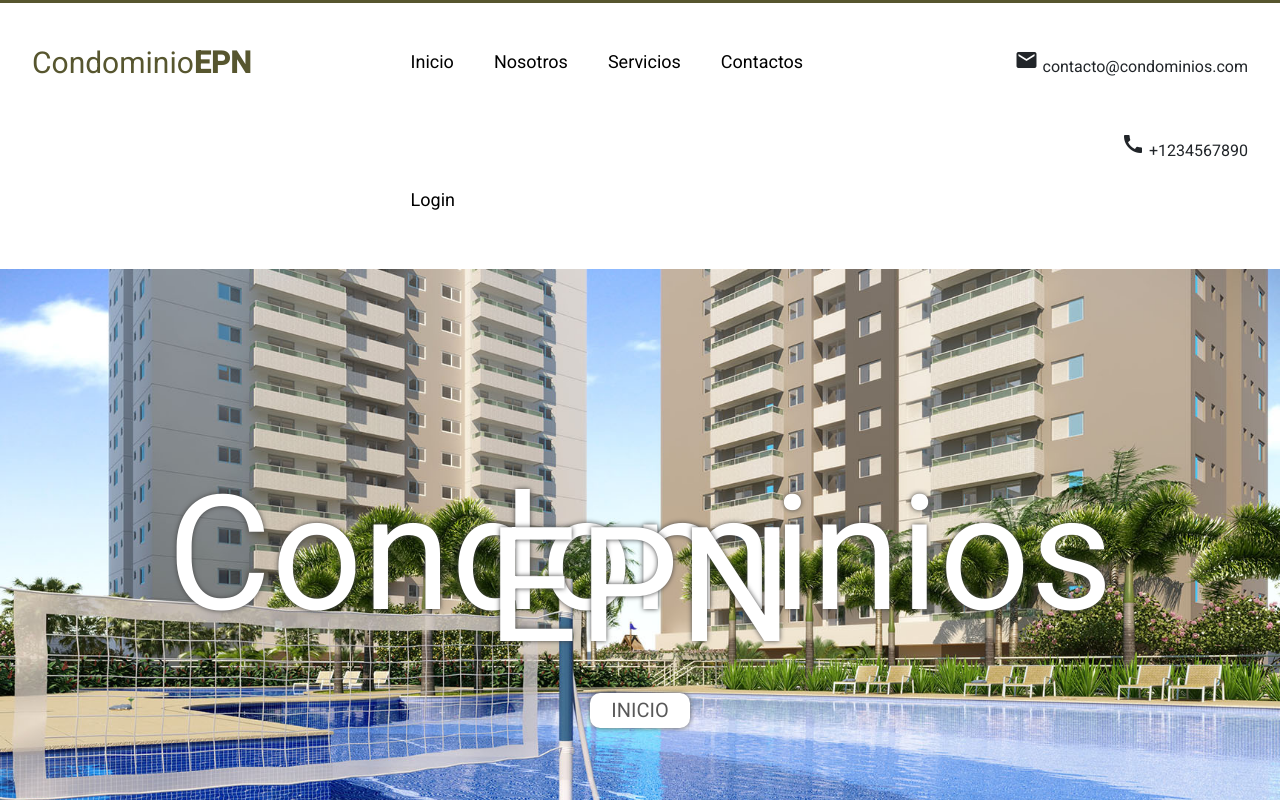
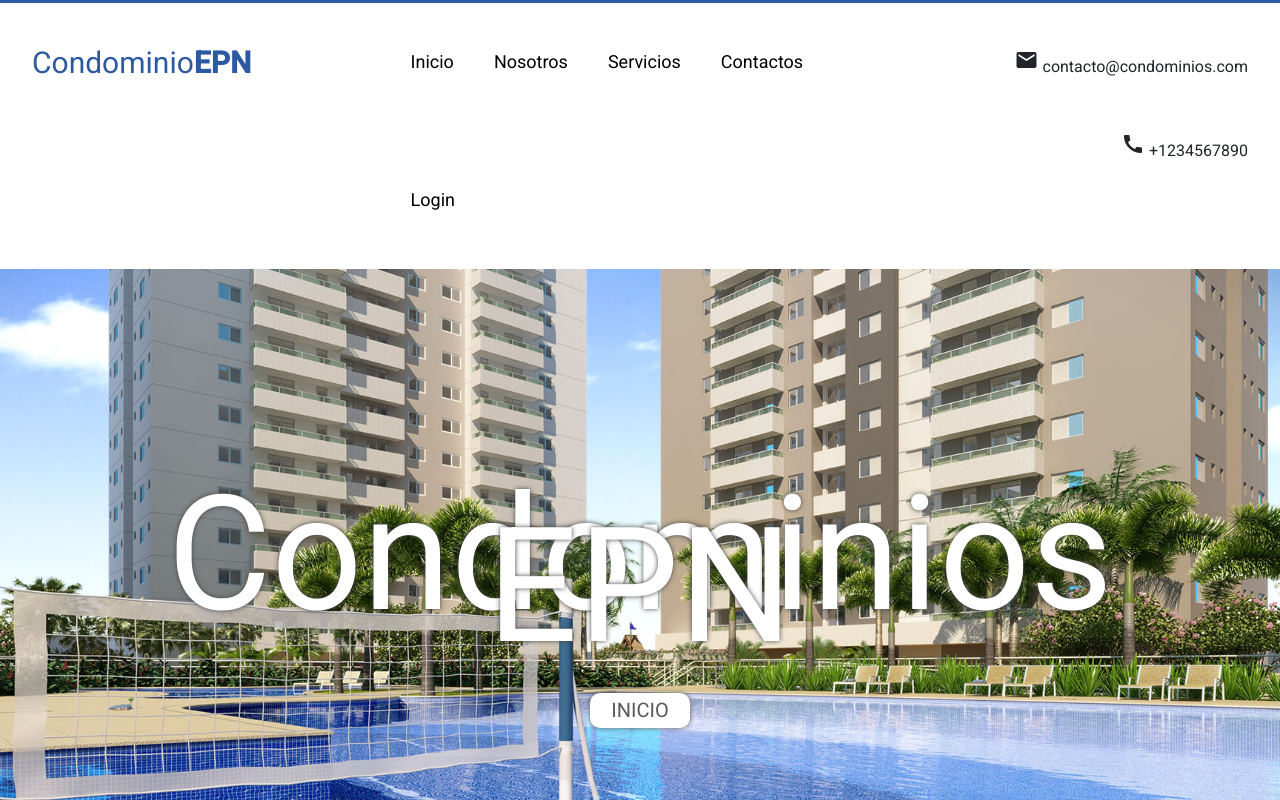
Before and after one commit to lalesi5/condominios, an Angular app: page /#/home in a window 1280 px wide. In both pictures the pointer is over the link 141 px from the left and 62 px from the top of the page. Shown: the top 800 px of the page. Built offline with nearby package versions, Linux system fonts and the light colour scheme.

Commit message:
cambio color hovers

```diff
--- a/src/app/core/shared/components/header/header.component.css
+++ b/src/app/core/shared/components/header/header.component.css
@@ -1,7 +1,7 @@
 #header {
     height: 130px;
     width: 100%;
-    border-top: 3px solid rgb(87, 86, 47);
+    border-top: 3px solid rgb(44, 89, 160);
 }
 
 .center {
@@ -43,12 +43,12 @@
 
 #logo a strong {
     text-decoration: none;
-    color: rgb(87, 86, 47);
+    color: rgb(44, 89, 160);
 }
 
 #logo a:hover {
     text-decoration: none;
-    color: rgb(87, 86, 47);
+    color: rgb(44, 89, 160);
 }
 
 #menu {
@@ -83,5 +83,5 @@
 
 #menu a:hover,
 .active{
-    color: rgb(87, 86, 47);
+    color: rgb(44, 89, 160);
 }
--- a/src/app/public/home/containers/home.component.css
+++ b/src/app/public/home/containers/home.component.css
@@ -8,9 +8,7 @@
     /*fondo*/
     background-image:url(../../../../assets/quito.jpg);
     background-size: cover;
-    background-position-y: center;
     background-position-x: center;
-    background-repeat: no-repeat;
 }
 
 #slider h1 {
@@ -42,6 +40,6 @@
 }
 
 .btn-white:hover{
-    background: #444;
+    background: rgb(44, 89, 160);
     color: white;
 }
```
